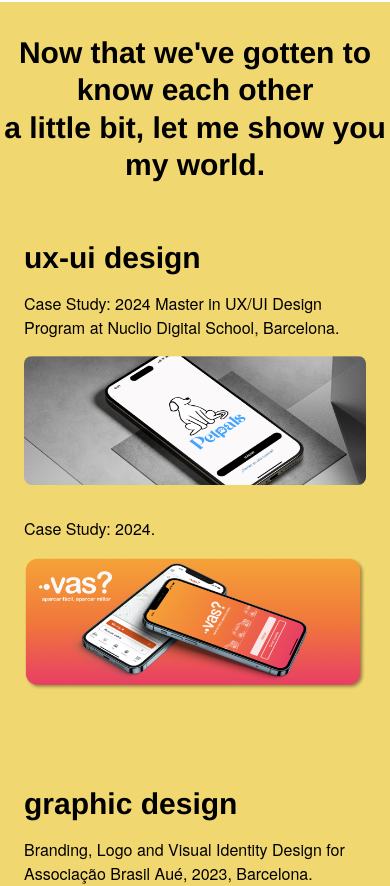
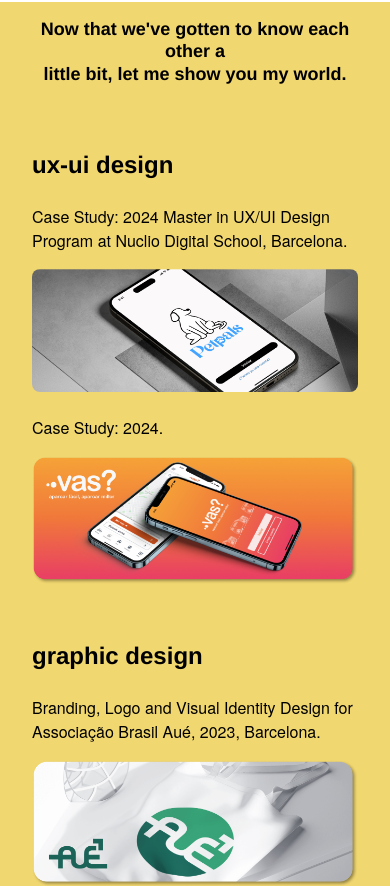
Before and after one commit to guibgoulart/tiago-portfolio, a Vue app: page / in a window 390 px wide. Shown: the part 1880-2766 px from the top of the page. Built offline with nearby package versions, Linux system fonts and the light colour scheme; the HTML template or start-up script is replaced by a standard one; a web font is replaced by a local one.

Commit message:
deixei o site responsivo

```diff
--- a/src/components/Work/WorkComponent.vue
+++ b/src/components/Work/WorkComponent.vue
@@ -1,36 +1,40 @@
 <template>
-  <div class="bg-yellow_work min-h-screen py-8 font-helvetica">
-    <div class="container mx-auto">
+  <div class="bg-yellow_work min-h-screen py-4 sm:py-8 font-helvetica">
+    <div class="container mx-auto px-4 sm:px-6 lg:px-8">
       <!-- Frase centralizada -->
-      <div class="text-center mb-8">
-        <h2 class="text-3xl md:text-5xl font-bold leading-tight">
-          Now that we've gotten to know each other<br>
-          a little bit, let me show you my world.
+      <div class="text-center mb-12 sm:mb-16 max-w-3xl mx-auto">
+        <h2 class="text-lg sm:text-xl md:text-2xl lg:text-3xl font-bold leading-tight">
+          Now that we've gotten to know each other a <br>
+          little bit, let me show you my world.
         </h2>
       </div>
 
       <!-- UX/UI Design Section -->
-      <div class="bg-yellow-200 p-6 rounded-lg">
-        <h2 class="text-3xl md:text-5xl font-bold mb-4">ux-ui design</h2>
-        <div class="flex flex-col mb-6">
-          <div class="mb-4">
-            <p class="text-2x1 md:text-3xl mb-4">Case Study: 2024 Master in UX/UI Design<br>
-              Program at Nuclio Digital School, Barcelona.</p>
+      <div class="bg-yellow-200 p-4 sm:p-6 rounded-lg mb-6">
+        <h2 class="text-2xl sm:text-3xl md:text-4xl lg:text-5xl font-bold mb-6">ux-ui design</h2>
+        <div class="space-y-6 md:space-y-8">
+          <div class="mb-6">
+            <p class="text-base sm:text-lg md:text-xl lg:text-2xl mb-4">
+              Case Study: 2024 Master in UX/UI Design <br>
+              Program at Nuclio Digital School, Barcelona.
+            </p>
             <img src="@/assets/Mockup.png" alt="Petpals Case Study" class="rounded-lg w-full" />
           </div>
-          <p class="text-2x1 md:text-3xl my-4">Case Study: 2024.</p>
-          <div>
+          <div class="mb-6">
+            <p class="text-base sm:text-lg md:text-xl lg:text-2xl mb-4">Case Study: 2024.</p>
             <img src="@/assets/Card Vas.png" alt="Vas Case Study" class="rounded-lg w-full" />
           </div>
         </div>
       </div>
 
       <!-- Graphic Design Section -->
-      <div class="bg-yellow-300 p-6 rounded-lg mt-6">
-        <h2 class="text-3xl md:text-5xl font-bold mb-4">graphic design</h2>
-        <div class="flex flex-col">
-          <p class="text-2x1 md:text-3xl mb-4">Branding, Logo and Visual Identity Design for<br>
-            Associação Brasil Aué, 2023, Barcelona.</p>
+      <div class="bg-yellow-300 p-4 sm:p-6 rounded-lg">
+        <h2 class="text-2xl sm:text-3xl md:text-4xl lg:text-5xl font-bold mb-6">graphic design</h2>
+        <div class="mb-6">
+          <p class="text-base sm:text-lg md:text-xl lg:text-2xl mb-4">
+            Branding, Logo and Visual Identity Design for<br>
+            Associação Brasil Aué, 2023, Barcelona.
+          </p>
           <img src="@/assets/Card aue.png" alt="Associação Brasil Aué" class="rounded-lg w-full" />
         </div>
       </div>
```
